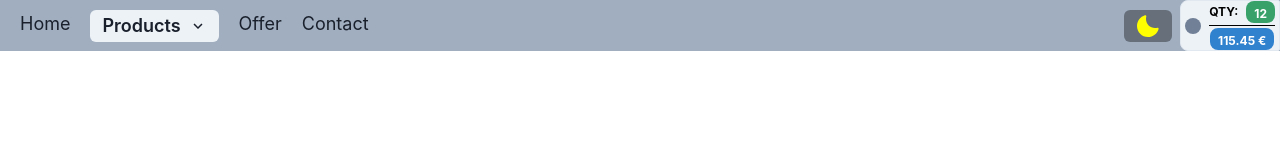
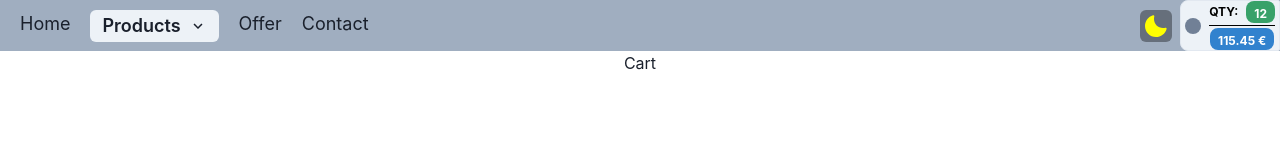
Before and after one commit to D-Savel/DS-Store, a React (Create React App) app: page /Cart in a window 1280 px wide. Shown: the top 160 px of the page. Built offline with nearby package versions, Linux system fonts and the light colour scheme.

Commit message:
add cart page and route

```diff
--- a/src/App.js
+++ b/src/App.js
@@ -6,6 +6,7 @@ import Home from "./pages/Home"
 import Products from "./pages/Products"
 import Contact from "./pages/Contact"
 import Offer from "./pages/Offer"
+import Cart from "./Components/Cart"
 
 function App() {
 
@@ -21,6 +22,7 @@ function App() {
         <Route path="/Products" element={<Products select={select} />} />
         <Route path="/Contact" element={<Contact />} />
         <Route path="/Offer" element={<Offer />} />
+        <Route path="/Cart" element={<Cart />} />
       </Routes>
     </div>
   );
--- /dev/null
+++ b/src/Components/Cart.js
@@ -0,0 +1,9 @@
+
+
+const Cart = (props) => {
+  return (
+    <p>Cart</p>
+  )
+}
+
+export default Cart
--- a/src/Components/Navigation.js
+++ b/src/Components/Navigation.js
@@ -1,4 +1,5 @@
 import { useState } from "react"
+import { Link as ReachLink } from "react-router-dom"
 import NavigationListItems from "./NavigationListItems"
 import MobileNavigation from "./MobileNavigation"
 import { FontAwesomeIcon } from "@fortawesome/react-fontawesome"
@@ -9,6 +10,7 @@ import {
   Container,
   Flex,
   HStack,
+  Link,
   StackDivider,
   useMediaQuery,
   useColorMode,
@@ -38,18 +40,20 @@ const Navigation = (props) => {
         </Box>
         <Box>
           {colorMode === "light" ?
-            <Button mr="2" colorScheme='blackAlpha' variant='solid' onClick={toggleColorMode} size="sm">
-              <MoonIcon color="yellow" w="6" h="6" />
+            <Button mr="2" px="0" colorScheme='blackAlpha' variant='solid' onClick={toggleColorMode} size="sm">
+              <MoonIcon color="yellow" w="-" h="6" />
             </Button>
-            : <Button mr="2" colorScheme='yellow' variant='solid' onClick={toggleColorMode} size="sm">
+            : <Button mr="2" px="0" colorScheme='yellow' variant='solid' onClick={toggleColorMode} size="sm">
               <SunIcon color="white" w="6" h="6" />
             </Button>}
           <Badge border="1px" borderColor="gray.200" borderLeftRadius="lg" color="white">
             <Flex direction="row" >
               <HStack mr="2" align="center">
-                <Badge p="2" borderRadius="lg" variant="solid" colorScheme="gray">
-                  <FontAwesomeIcon size="2xl" icon="fa-solid fa-cart-shopping" color="black" />
-                </Badge>
+                <Link as={ReachLink} to={"/Cart"} >
+                  <Badge as="button" p="2" borderRadius="lg" variant="solid" colorScheme="gray">
+                    <FontAwesomeIcon size="2xl" icon="fa-solid fa-cart-shopping" color="black" />
+                  </Badge>
+                </Link>
               </HStack>
               <VStack minW="40px" align="center" divider={<StackDivider borderColor="black" />}
                 spacing={0.5}>
```
Also changed, not shown: src/Components/Header.js (added, +10 -0 lines).
